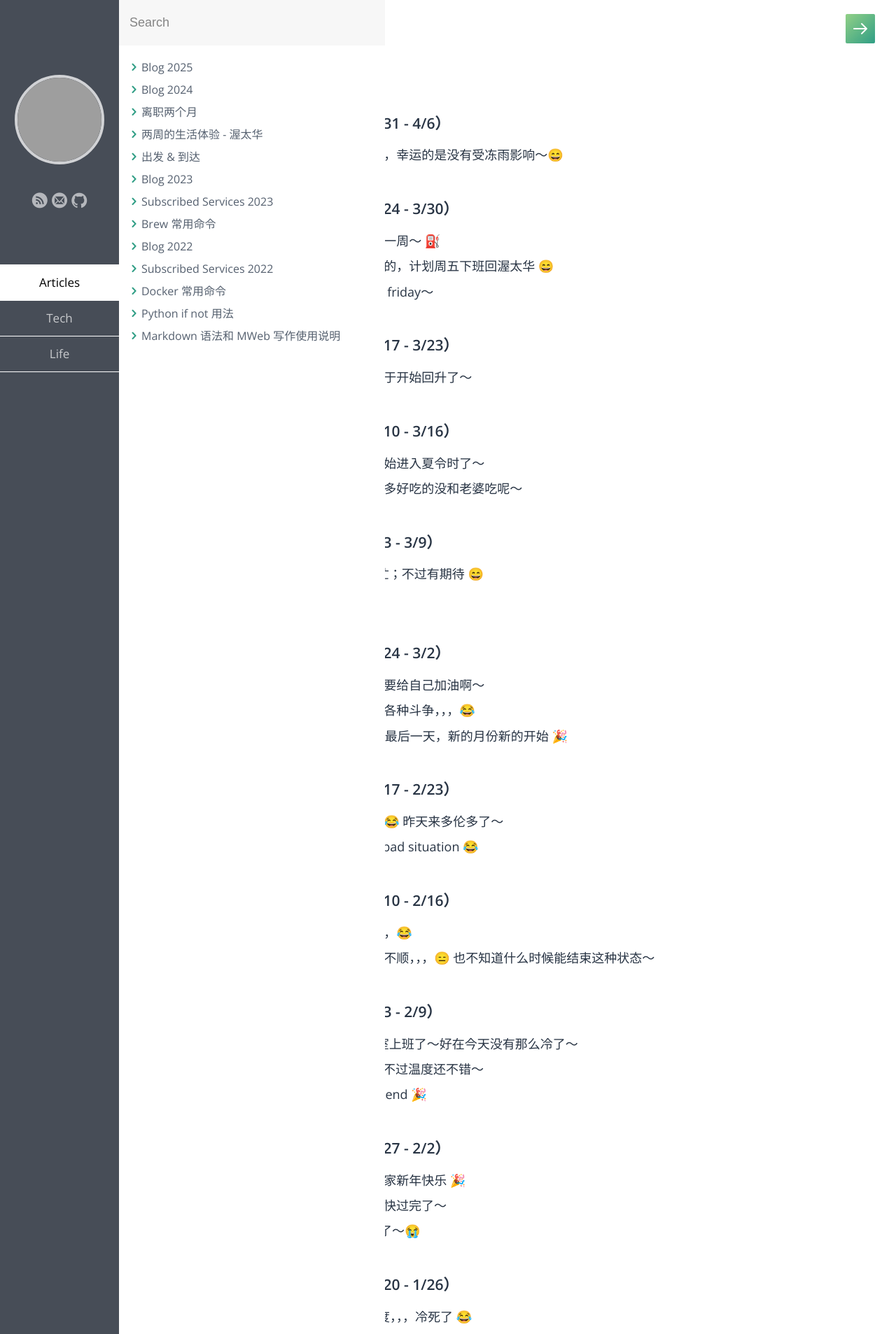
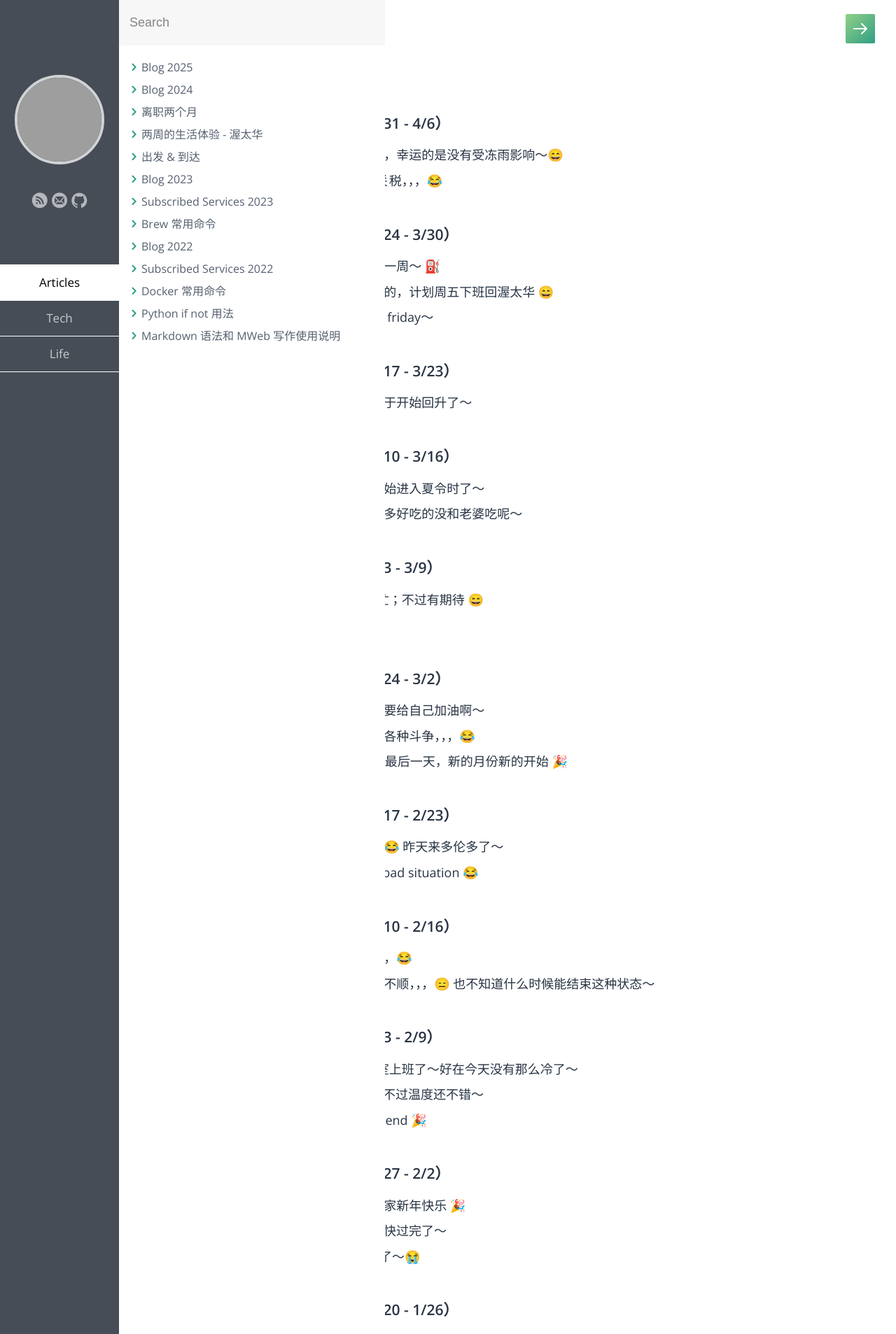
Before and after one commit to samxupeiran/samxupeiran.github.io, a Jekyll site: the page built from _posts/life/2025-01-02-my-blog.md, in a window 1280 px wide. Shown: the top 1907 px of the page at 70% size. Built offline with Jekyll 4.4.1, drawn with Linux system fonts in a browser that asks for light colours; some web fonts are replaced; grey boxes are pictures that could not be loaded.

Commit message:
feat: add weekly blog 4/3

```diff
--- a/_posts/life/2025-01-02-my-blog.md
+++ b/_posts/life/2025-01-02-my-blog.md
@@ -8,6 +8,7 @@ tags: Blog
 
 - ### 2025 年 4 月 第 1 周（3/31 - 4/6）
      - 3/31 周末回了一趟渥太华，幸运的是没有受冻雨影响～😄
+     - 4/3 加拿大也宣布了反制关税，，，😂
 
 - ### 2025 年 3 月 第 4 周（3/24 - 3/30）
      - 3/24 今天周一，三月最后一周～ ⛽️
```
